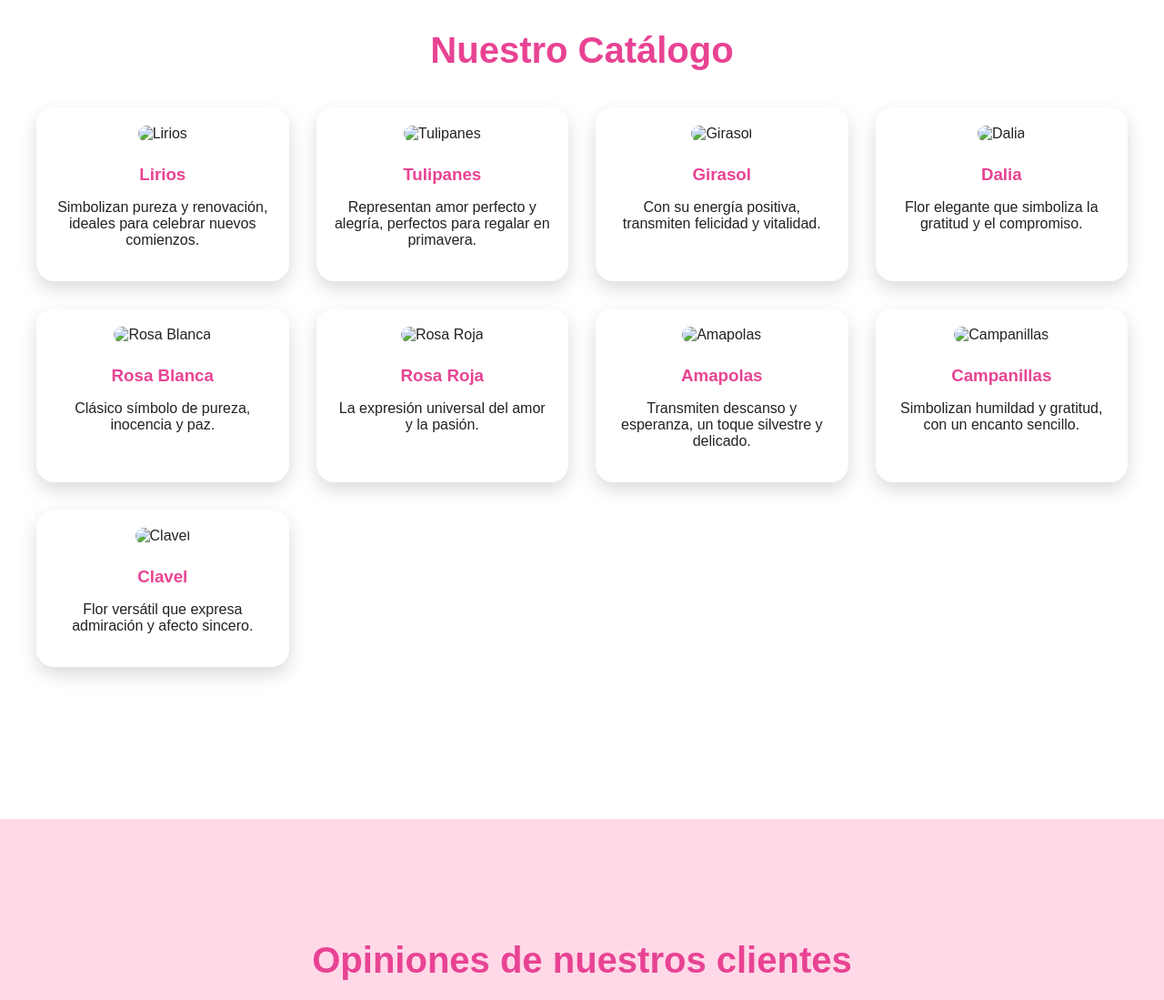
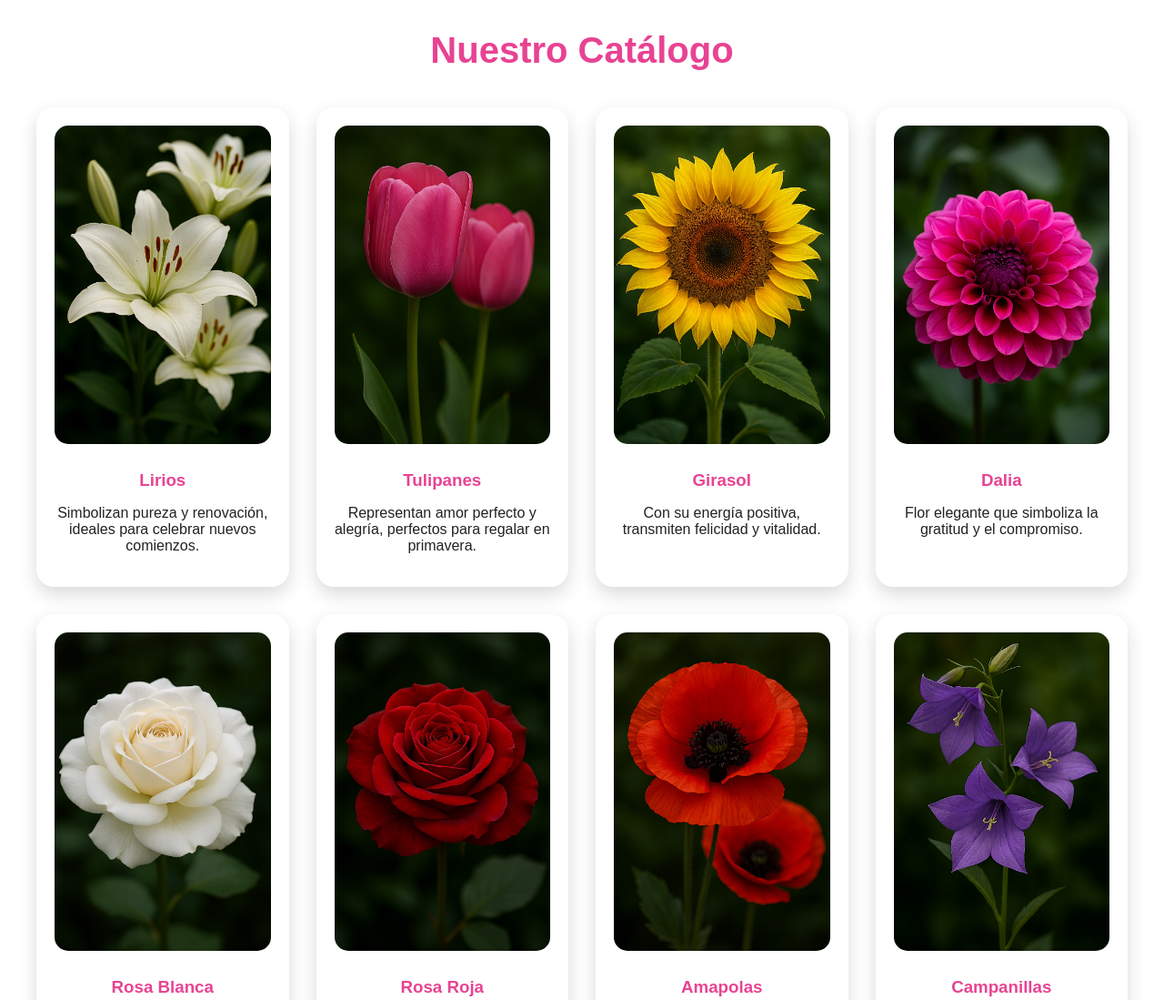
Before and after one commit to dulce-aroma/dulce-aroma.github.io, a plain HTML site: page index.html in a window 1280 px wide. Shown: the part 1080-2179 px from the top of the page at 91% size. Drawn offline with Linux system fonts and the light colour scheme.

Commit message:
Update index.html

```diff
--- a/index.html
+++ b/index.html
@@ -64,7 +64,7 @@
     /* INICIO */
     #inicio {
       background: linear-gradient(rgba(255, 158, 181, 0.6), rgba(255, 158, 181, 0.6)),
-                  url("Imgs/home.jpeg") no-repeat center center/cover;
+                  url("home.jpeg") no-repeat center center/cover;
       display: flex;
       align-items: center;
       justify-content: center;
@@ -265,47 +265,47 @@
   <h2>Nuestro Catálogo</h2>
   <div class="grid">
     <div class="card">
-      <img src="Imgs/lirios.jpeg" alt="Lirios">
+      <img src="lirios.jpeg" alt="Lirios">
       <h3>Lirios</h3>
       <p>Simbolizan pureza y renovación, ideales para celebrar nuevos comienzos.</p>
     </div>
     <div class="card">
-      <img src="Imgs/tulipanes.jpeg" alt="Tulipanes">
+      <img src="tulipanes.jpeg" alt="Tulipanes">
       <h3>Tulipanes</h3>
       <p>Representan amor perfecto y alegría, perfectos para regalar en primavera.</p>
     </div>
     <div class="card">
-      <img src="Imgs/girasol.jpeg" alt="Girasol">
+      <img src="girasol.jpeg" alt="Girasol">
       <h3>Girasol</h3>
       <p>Con su energía positiva, transmiten felicidad y vitalidad.</p>
     </div>
     <div class="card">
-      <img src="Imgs/dalia.jpeg" alt="Dalia">
+      <img src="dalia.jpeg" alt="Dalia">
       <h3>Dalia</h3>
       <p>Flor elegante que simboliza la gratitud y el compromiso.</p>
     </div>
     <div class="card">
-      <img src="Imgs/rosablanca.jpeg" alt="Rosa Blanca">
+      <img src="rosablanca.jpeg" alt="Rosa Blanca">
       <h3>Rosa Blanca</h3>
       <p>Clásico símbolo de pureza, inocencia y paz.</p>
     </div>
     <div class="card">
-      <img src="Imgs/rosaroja.jpeg" alt="Rosa Roja">
+      <img src="rosaroja.jpeg" alt="Rosa Roja">
       <h3>Rosa Roja</h3>
       <p>La expresión universal del amor y la pasión.</p>
     </div>
     <div class="card">
-      <img src="Imgs/amapolas.jpeg" alt="Amapolas">
+      <img src="amapolas.jpeg" alt="Amapolas">
       <h3>Amapolas</h3>
       <p>Transmiten descanso y esperanza, un toque silvestre y delicado.</p>
     </div>
     <div class="card">
-      <img src="Imgs/campanillas.jpeg" alt="Campanillas">
+      <img src="campanillas.jpeg" alt="Campanillas">
       <h3>Campanillas</h3>
       <p>Simbolizan humildad y gratitud, con un encanto sencillo.</p>
     </div>
     <div class="card">
-      <img src="Imgs/clavel.jpeg" alt="Clavel">
+      <img src="clavel.jpeg" alt="Clavel">
       <h3>Clavel</h3>
       <p>Flor versátil que expresa admiración y afecto sincero.</p>
     </div>
```
